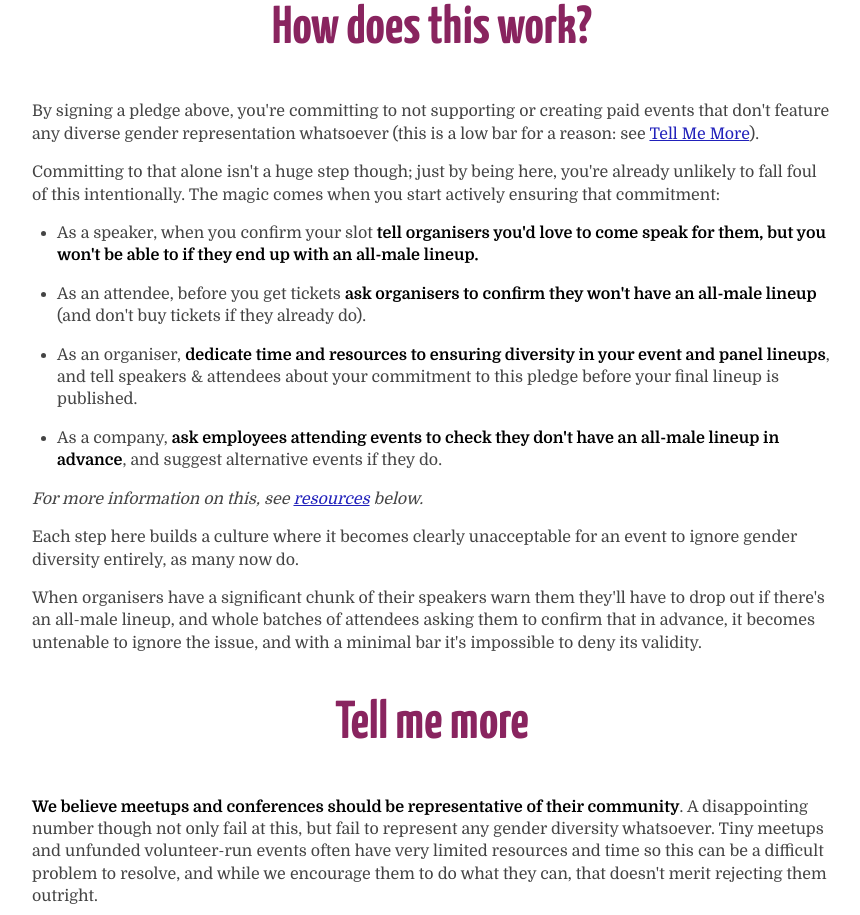
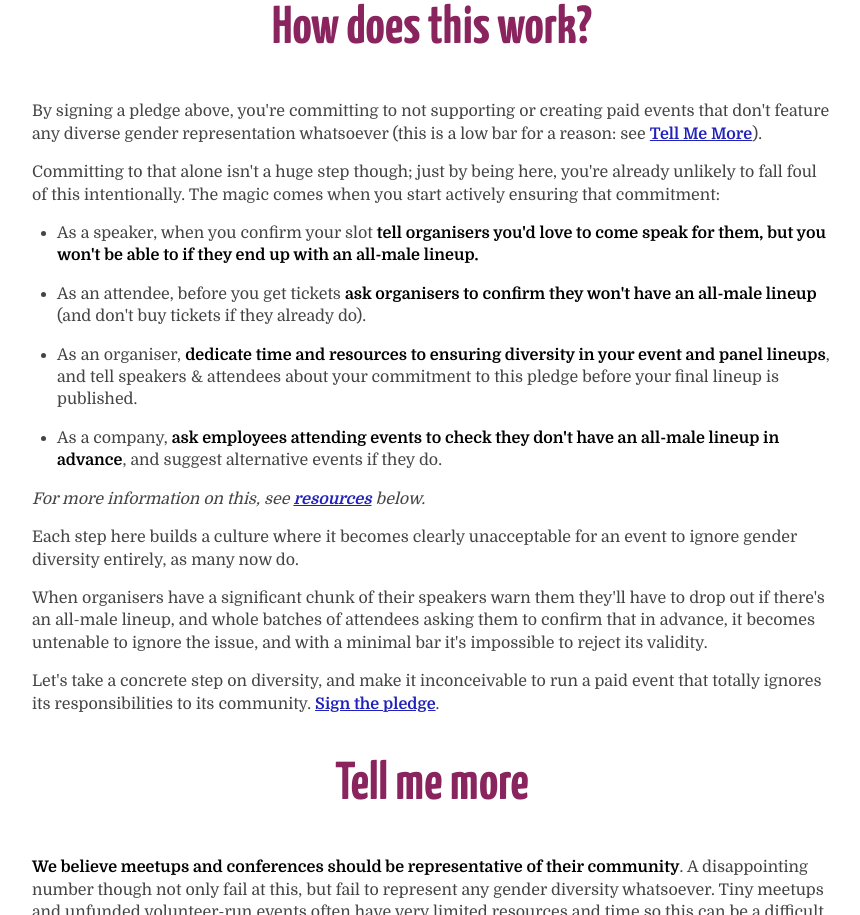
Before and after one commit to Softwire/minimum-viable-diversity-pledge, a plain HTML site: page index.html in a window 1280 px wide. Shown: the part 756-1671 px from the top of the page, without its empty margins (208-1068 px from the left). Drawn offline with Linux system fonts and the light colour scheme.

Commit message:
Add a nice call to action in the middle of all that text

```diff
--- a/index.html
+++ b/index.html
@@ -110,7 +110,12 @@
                 When organisers have a significant chunk of their speakers warn them they'll have to
                 drop out if there's an all-male lineup, and whole batches of attendees asking them
                 to confirm that in advance, it becomes untenable to ignore the issue, and with a
-                minimal bar it's impossible to deny its validity.
+                minimal bar it's impossible to reject its validity.
+            </p>
+            <p>
+                Let's take a concrete step on diversity, and make it inconceivable to run a paid event
+                that totally ignores its responsibilities to its community.
+                <a href="#sign-the-pledge">Sign the pledge</a>.
             </p>
         </section>
 
--- a/style.css
+++ b/style.css
@@ -29,6 +29,7 @@ h2 {
 
 a {
     color: #2121bb;
+    font-weight: bolder;
 }
 
 .intro {
```
